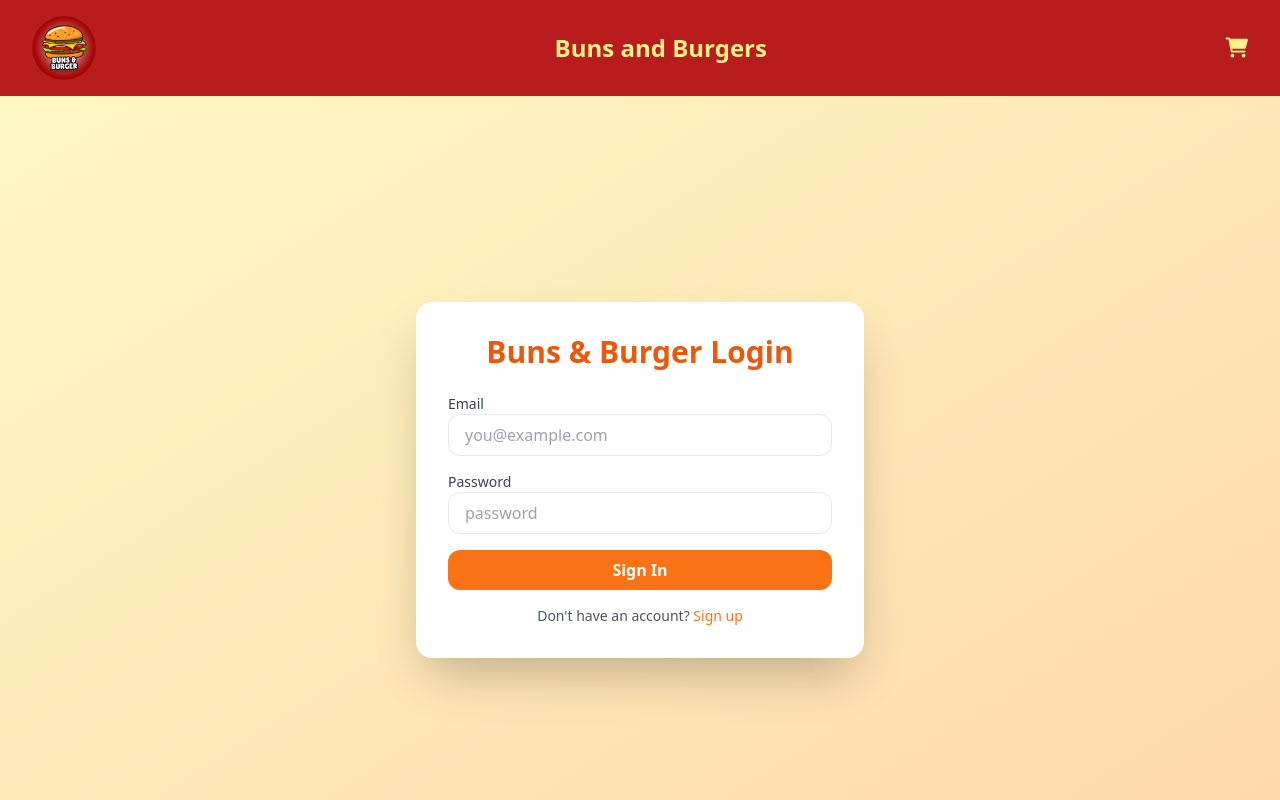
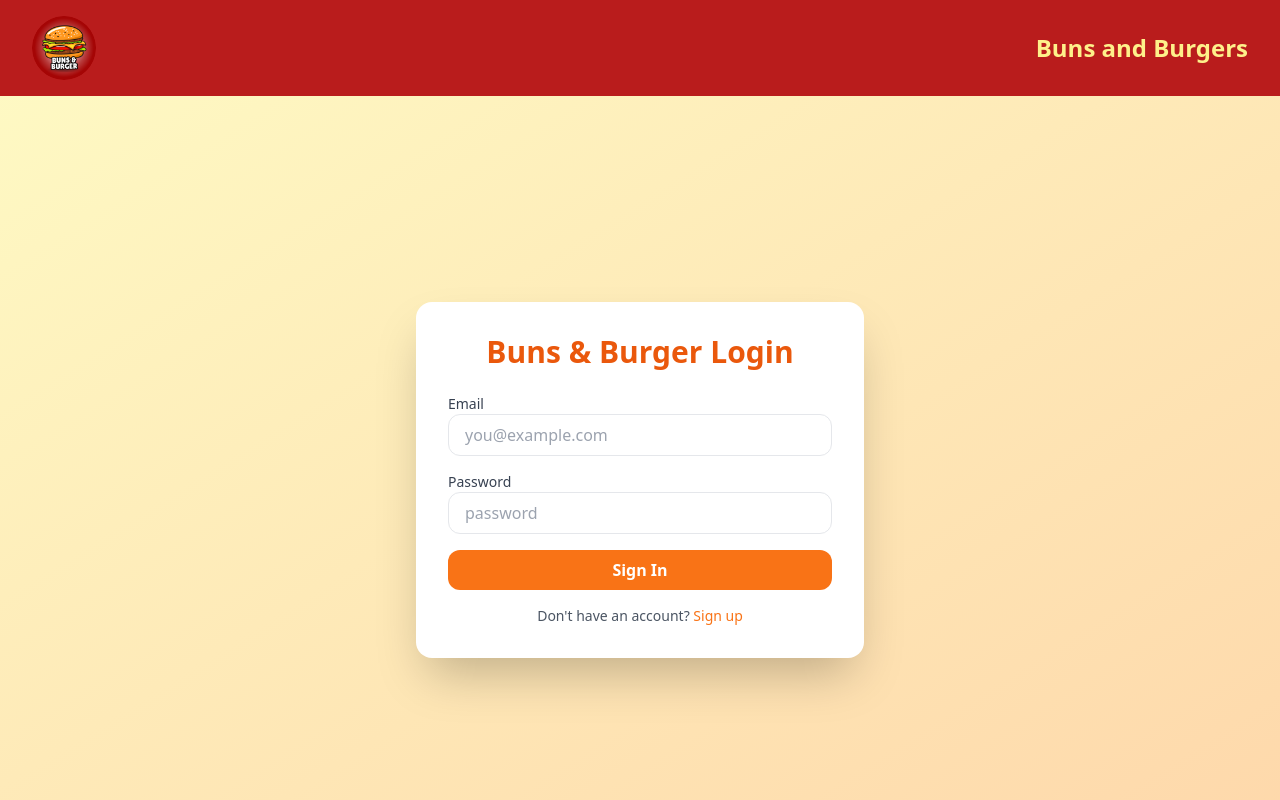
Before and after one commit to Dawoodayaz20/newBunsandBurger, a React (Create React App) app: page /auth in a window 1280 px wide. Shown: the top 800 px of the page. Built offline with nearby package versions, Linux system fonts and the light colour scheme; no server answers.

Commit message:
removing cart icon from the navbar on the login page

```diff
--- a/src/components/cart/cartItem.component.jsx
+++ b/src/components/cart/cartItem.component.jsx
@@ -4,7 +4,7 @@ import Header from "../header/header.component";
 import BurgerChatWidget from "../../pages/chatpage/chatWidget.component";
 
 const CartItems = () => {
-    const { cart, removeFromCart, clearCart } = useCart(); // ✅ Get cart functions
+    const { cart, removeFromCart, clearCart } = useCart(); // Get cart functions
 
 
     return (
--- a/src/components/login/login.component.jsx
+++ b/src/components/login/login.component.jsx
@@ -34,11 +34,6 @@ const Login = () => {
         src='/images/logo.png'
       />
       <h1 className="text-2xl font-bold">Buns and Burgers</h1>
-      <div className="relative transition duration-1000">
-        <Link to="/cart">
-          <i className="fa-solid fa-cart-shopping text-yellow-200 text-xl hover:scale-110 transition-transform"></i>
-        </Link >
-      </div>
       </header>
     <div className="min-h-screen flex items-center justify-center bg-gradient-to-br from-yellow-100 to-orange-200">
       <div className="bg-white shadow-2xl rounded-2xl p-8 w-full max-w-md">
```
